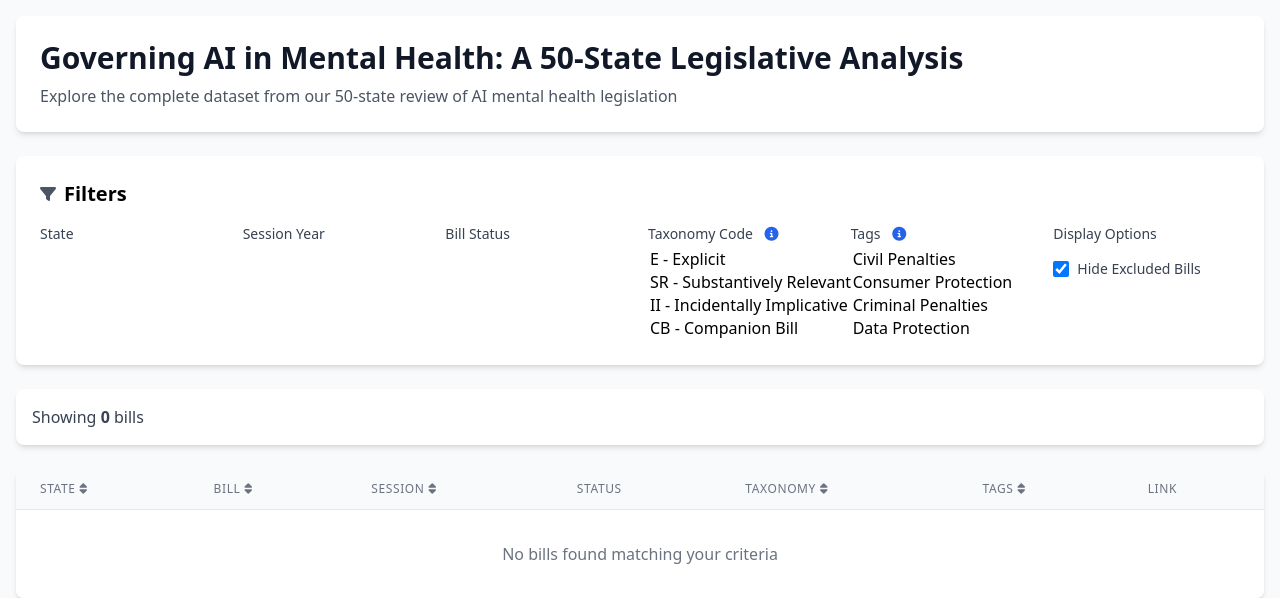
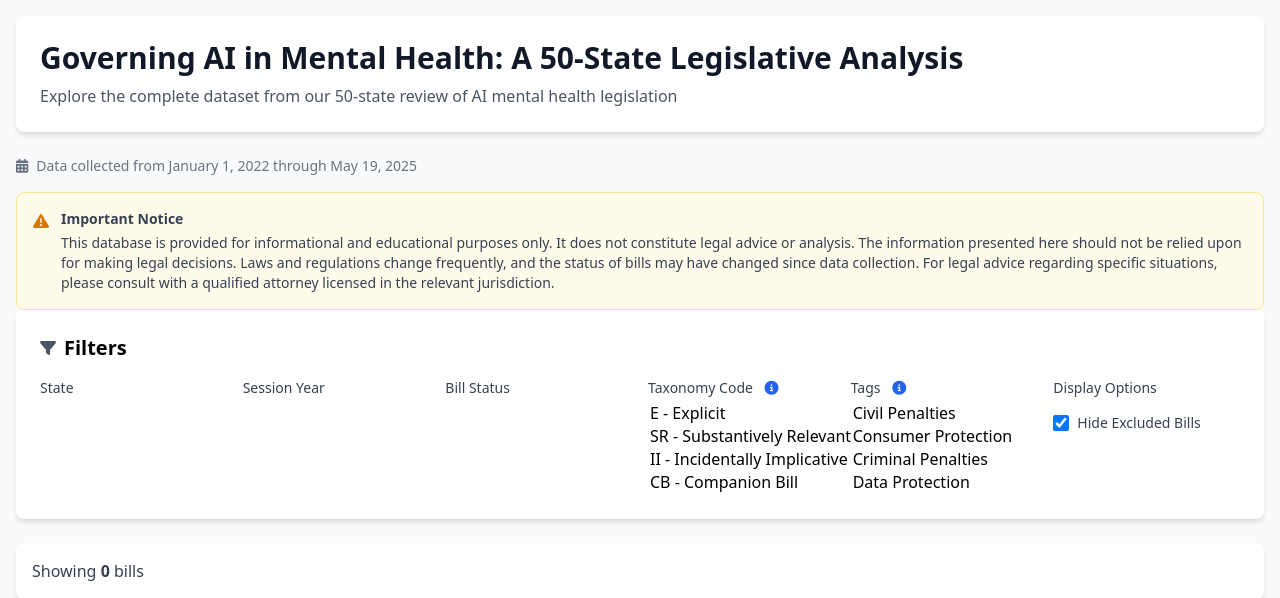
Before and after one commit to MattMatt27/Governing-AI-in-Mental-Health, a Flask app: page / in a window 1280 px wide. Shown: the top 598 px of the page. Run offline with Flask 3, Linux system fonts and the light colour scheme; data that the repository does not hold is empty; some libraries are stand-ins or nearby versions.

Commit message:
docs: Add additional context information to the header

```diff
--- a/templates/index.html
+++ b/templates/index.html
@@ -19,6 +19,23 @@
         <div class="bg-white rounded-lg shadow-md p-6 mb-6">
             <h1 class="text-3xl font-bold text-gray-900 mb-2">Governing AI in Mental Health: A 50-State Legislative Analysis</h1>
             <p class="text-gray-600">Explore the complete dataset from our 50-state review of AI mental health legislation</p>
+        </div>
+
+        <!-- Data Collection Notice -->
+        <div class="flex items-center text-sm text-gray-500 mb-3">
+            <i class="fas fa-calendar-alt mr-2"></i>
+            <span>Data collected from January 1, 2022 through May 19, 2025</span>
+        </div>
+
+        <!-- Legal Disclaimer -->
+        <div class="bg-amber-50 border border-amber-200 rounded-lg p-4 mt-4">
+            <div class="flex items-start">
+                <i class="fas fa-exclamation-triangle text-amber-600 mt-1 mr-3"></i>
+                <div class="text-sm text-gray-700">
+                    <p class="font-semibold mb-1">Important Notice</p>
+                    <p>This database is provided for informational and educational purposes only. It does not constitute legal advice or analysis. The information presented here should not be relied upon for making legal decisions. Laws and regulations change frequently, and the status of bills may have changed since data collection. For legal advice regarding specific situations, please consult with a qualified attorney licensed in the relevant jurisdiction.</p>
+                </div>
+            </div>
         </div>
 
         <!-- Filters -->
```
